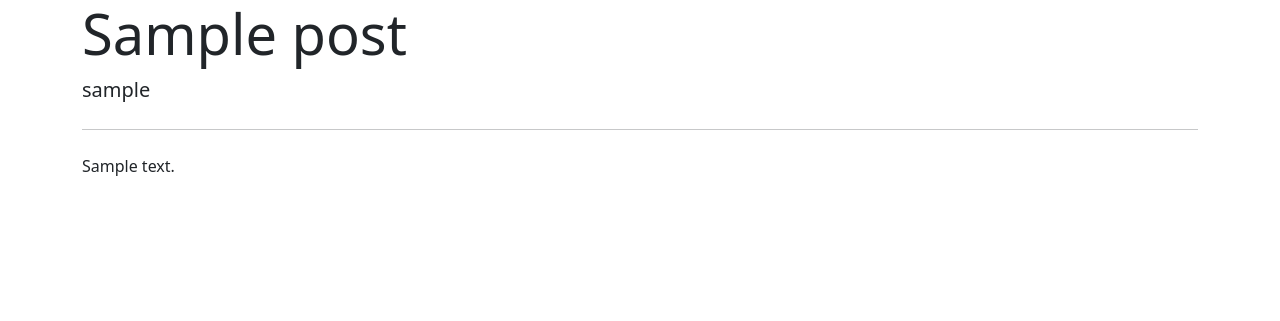
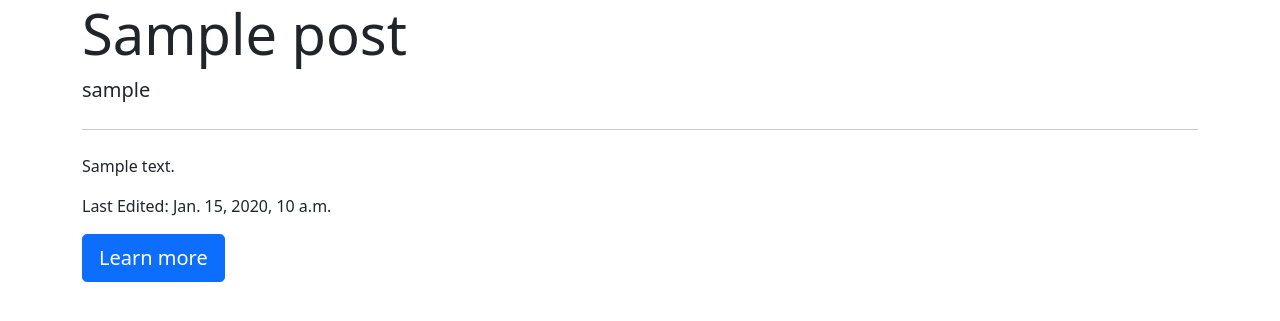
Before and after one commit to ermalgashi/blog-project, a Django app: page /posts/1/ in a window 1280 px wide. Shown: the top 321 px of the page. Run offline with Django 3.2, Linux system fonts and the light colour scheme; tables that the repository leaves empty hold one stand-in row (values such as "Sample post").

Commit message:
Started the templates for list view and detail view, changed models added new columns to keep track of dates for edited posts and when created.

```diff
--- a/posts/models.py
+++ b/posts/models.py
@@ -1,3 +1,4 @@
+from pyexpat import model
 from django.db import models
 from django.contrib.auth.models import User
 
@@ -7,6 +8,9 @@ class Posts(models.Model):
     title = models.CharField(max_length=256)
     content = models.TextField()
     author = models.ForeignKey(User, on_delete=models.CASCADE)
+    last_edited = models.DateTimeField(auto_now=True)
+    date_created = models.DateTimeField(auto_now_add=True)
+    draft = models.BooleanField(default=False)
 
     def __str__(self):
         return self.title
--- a/posts/views.py
+++ b/posts/views.py
@@ -1,13 +1,13 @@
-import imp
 from django.shortcuts import render
-from django.http import HttpResponse
+
 from .models import Posts
 
 # Create your views here.
 
 
 def all_posts(request):
-    return HttpResponse("<html><body>It is now.</body></html>")
+    posts = Posts.objects.all()
+    return render(request, "posts/list_view.html", context={"posts": posts})
 
 
 def get_post(request, id):
@@ -16,5 +16,6 @@ def get_post(request, id):
         "title": posts.title,
         "content": posts.content,
         "author": posts.author,
+        "last_edited": posts.last_edited,
     }
     return render(request, "posts/detail_view.html", context)
--- a/templates/base.html
+++ b/templates/base.html
@@ -2,9 +2,12 @@
     <head>
         <meta charset="utf-8">
 	    <meta name="viewport" content="width=device-width, initial-scale=1, shrink-to-fit=yes">
-        <link href="https://cdn.jsdelivr.net/npm/bootstrap@5.0.2/dist/css/bootstrap.min.css" rel="stylesheet" integrity="sha384-EVSTQN3/azprG1Anm3QDgpJLIm9Nao0Yz1ztcQTwFspd3yD65VohhpuuCOmLASjC" crossorigin="anonymous">
+        <link href="https://cdn.jsdelivr.net/npm/bootstrap@5.0.2/dist/css/bootstrap.min.css"
+        rel="stylesheet" integrity="sha384-EVSTQN3/azprG1Anm3QDgpJLIm9Nao0Yz1ztcQTwFspd3yD65VohhpuuCOmLASjC"
+        crossorigin="anonymous">
     </head>
     <body>
+
     {% block content %}
     {% endblock %}
 
--- a/templates/posts/detail_view.html
+++ b/templates/posts/detail_view.html
@@ -6,9 +6,10 @@
         <small class="lead">{{author.username}}</small>
         <hr class="my-4">
         <p>{{content}}</p>
-        <!-- <p class="lead">
+        <p>Last Edited: {{last_edited}} </p>
+        <p class="lead">
           <a class="btn btn-primary btn-lg" href="#" role="button">Learn more</a>
-        </p> -->
+        </p>
       </div>
 </div>
 
```
Also changed, not shown: templates/posts/list_view.html (added, +14 -0 lines), posts/migrations/0001_initial.py, posts/migrations/0002_alter_posts_last_edited.py (added).
